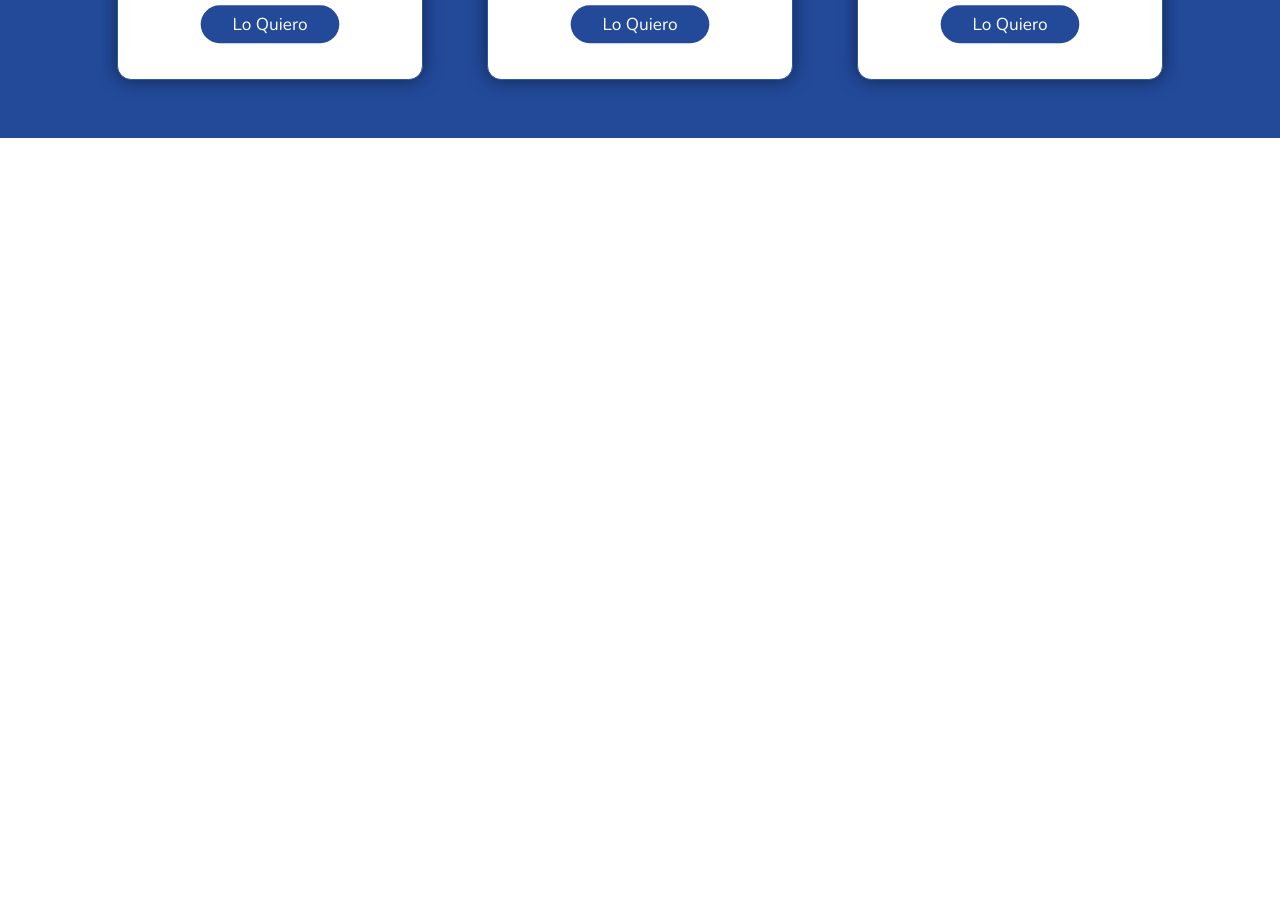
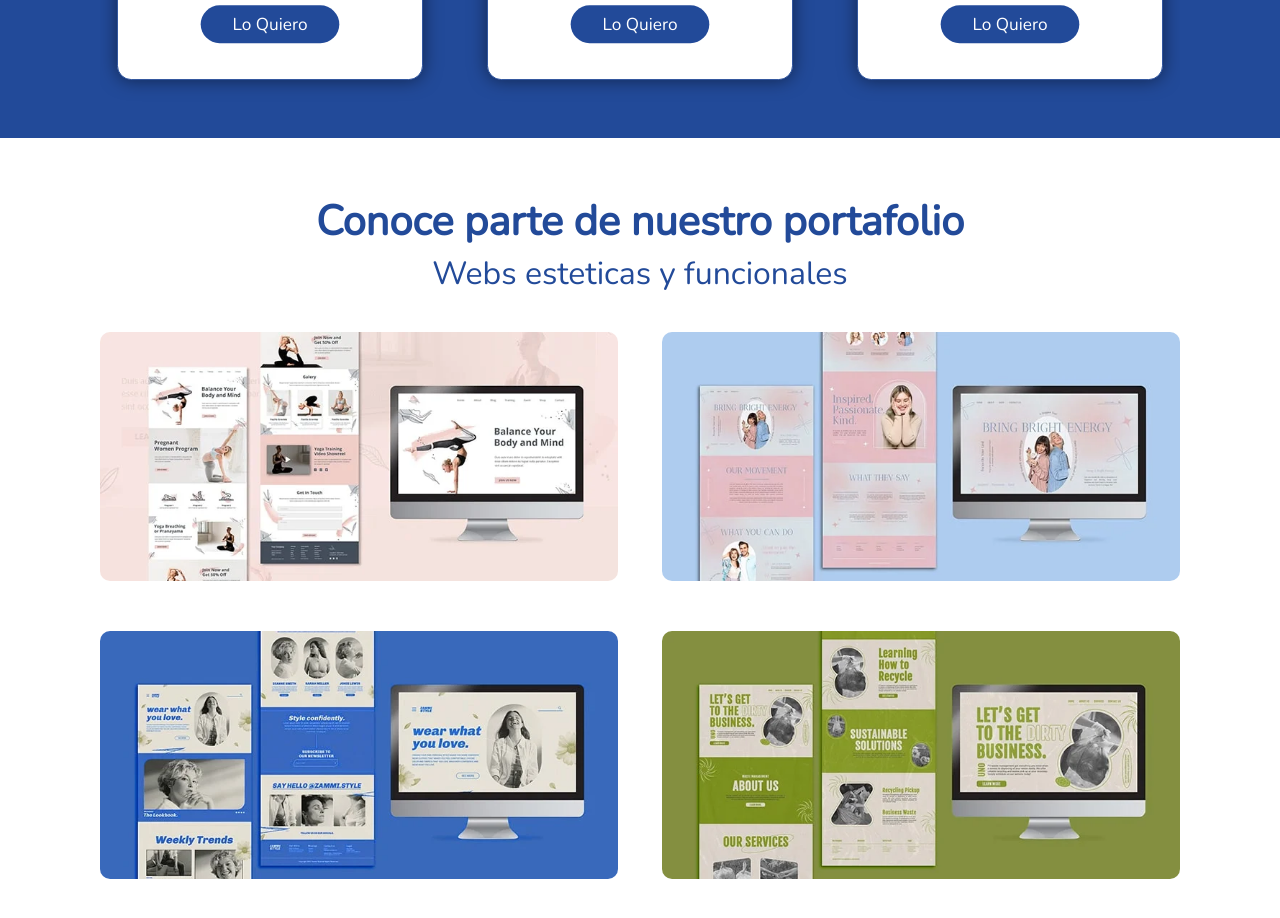
Before and after one commit to JhulianDev/IngenioWeb, a React (Vite) app: page / in a window 1280 px wide. Shown: the part 3340-4258 px from the top of the page. Before the commit the page ends 3478 px from the top, so only its background shows below. Built offline with nearby package versions, Linux system fonts and the light colour scheme.

Commit message:
Se agrega la seccion 'Portfolio' a la aplicacion principal

```diff
--- a/src/components/App.jsx
+++ b/src/components/App.jsx
@@ -4,6 +4,7 @@ import Beneficios from './sections/beneficios/Beneficios';
 import Pasos from './sections/pasos/Pasos';
 import Equipo from './sections/equipo/Equipo';
 import Paquetes from './sections/paquetes/Paquetes';
+import Portfolio from './sections/portfolio/Portfolio';
 
 
 const App = () => {
@@ -14,6 +15,7 @@ const App = () => {
       <Pasos />
       <Equipo />
       <Paquetes />
+      <Portfolio />
     </>
   );
 };
```
